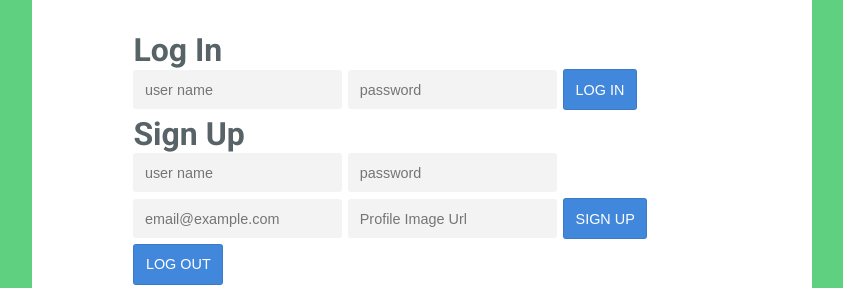
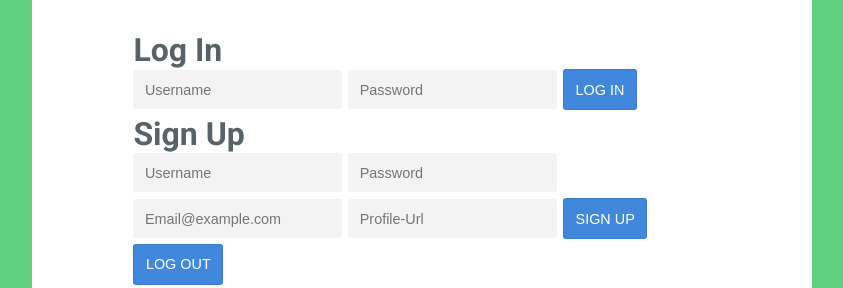
Before and after one commit to harrisblake85/cfac-react, a React (Create React App) app: page /user in a window 1280 px wide. Shown: the part 174-462 px from the top of the page, without its empty margins (218-1061 px from the left). Built offline with nearby package versions, Linux system fonts and the light colour scheme.

Commit message:
Reformat Forms

```diff
--- a/src/Login.js
+++ b/src/Login.js
@@ -69,10 +69,10 @@ class Login extends Component {
           <Warning>{ this.state.err }</Warning>
         }
         <form>
-          <Input name='username' type='text' placeholder='user name'
+          <Input name='username' type='text' placeholder='Username'
             onChange={ this.handleInput.bind(this) }
             />
-          <Input name='userpass' type='password' placeholder='password'
+          <Input name='userpass' type='password' placeholder='Password'
             onChange={ this.handleInput.bind(this) }
             />
           <Button
--- a/src/Register.js
+++ b/src/Register.js
@@ -66,13 +66,13 @@ class Register extends Component {
           <Warning>{ this.state.err }</Warning>
         }
         <form>
-          <Input name='username' type='text' placeholder='user name'
+          <Input name='username' type='text' placeholder='Username'
             onChange={ this.handleInput.bind(this) }/>
-          <Input name='userpass' type='password' placeholder='password'
+          <Input name='userpass' type='password' placeholder='Password'
             onChange={ this.handleInput.bind(this) }/>
-          <Input name='useremail' type='text' placeholder='email@example.com'
+          <Input name='useremail' type='text' placeholder='Email@example.com'
             onChange={ this.handleInput.bind(this) }/>
-          <Input name='userimg' type='password' placeholder='Profile Image Url'
+          <Input name='userimg' type='text' placeholder='Profile-Url'
             onChange={ this.handleInput.bind(this) }/>
           <Button
             onClick={ this.handleSubmit.bind(this) }>
--- a/src/index.css
+++ b/src/index.css
@@ -99,7 +99,7 @@ header {
 }
 .sub_gallery img{
   width: 10em;
-  height: 7.5em;
+  height: auto;
 }
 
 .sub_id {
@@ -107,14 +107,14 @@ header {
 }
 .sub_id img{
   width: 15em;
-  height: 10em;
+  height: auto;
 }
 .sub_best {
   text-align: center;
 }
 .sub_best img{
   width: 15em;
-  height: 10em;
+  height: auto;
 }
 
 .gallery{
```
